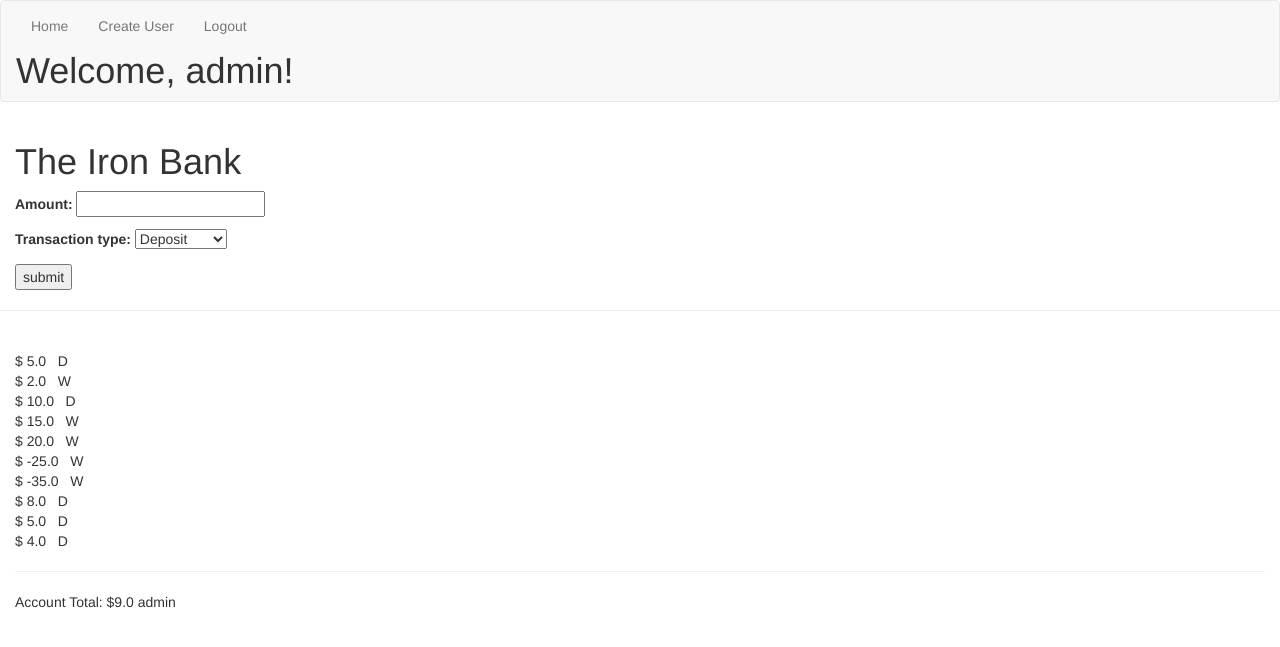
After one commit to destanton/iron_bank, a Django app: page /transaction/ in a window 1280 px wide. The commit adds this page. Shown: the top 647 px of the page. Run offline with Django 3.2, Linux system fonts and the light colour scheme; a user stored in the database is signed in; data comes from the database, SQL or seed files in the repository; both versions use the stored data as it was after the commit; some libraries are stand-ins or nearby versions.

Commit message:
profile views working

```diff
--- a/bank_app/bank/admin.py
+++ b/bank_app/bank/admin.py
@@ -1,5 +1,5 @@
 from django.contrib import admin
-from bank.models import Transaction
+from bank.models import Transaction, Profile
 # Register your models here.
 
-admin.site.register(Transaction)
+admin.site.register([Transaction, Profile])
--- a/bank_app/bank/models.py
+++ b/bank_app/bank/models.py
@@ -32,3 +32,12 @@
 
     def __str__(self):
         return self.user.username
+
+    @property
+    def get_total(self):
+        get_amount = Transaction.objects.filter(user=self.id)
+        new_list = []
+        for total in get_amount:
+            new_list.append(total.amount)
+        print(new_list)
+        return sum(new_list)
--- a/bank_app/bank/views.py
+++ b/bank_app/bank/views.py
@@ -4,7 +4,7 @@
 from django.contrib.auth.models import User
 from django.urls import reverse_lazy
 from rest_framework.generics import ListCreateAPIView
-from bank.models import Transaction
+from bank.models import Transaction, Profile
 
 
 def index_view(request):
@@ -19,6 +19,21 @@
     success_url = "/"
     fields = ('amount', 'transaction_type')
 
+    def get_context_data(self, **kwargs):
+        context = super().get_context_data(**kwargs)
+        context["amount"] = Profile.objects.get(user=self.request.user)
+        context["transaction"] = Transaction.objects.filter(user=self.request.user)
+        return context
+
+    def form_valid(self, form):
+        instance = form.save(commit=False)
+        instance.user = self.request.user
+        if instance.transaction_type == "W":
+            instance.amount = -instance.amount
+        elif instance.transaction_type == "D":
+            instance.amount == instance.amount
+        return super().form_valid(form)
+
 
 class UserCreateView(CreateView):
     model = User
--- a/bank_app/bank_app/urls.py
+++ b/bank_app/bank_app/urls.py
@@ -21,7 +21,7 @@
     url(r'^admin/', admin.site.urls),
     url(r'^', include('django.contrib.auth.urls')),
     url(r'^$', index_view, name="index_view"),
-    url(r'^transaction/(?P<pk>\d+)/$', TransactionCreateView.as_view(), name='transaction_create_view'),
+    url(r'^transaction/$', TransactionCreateView.as_view(), name='transaction_create_view'),
     url(r'^api/transactions/$', TransactionListCreateAPIView.as_view(), name="transaction_list_create_api_view"),
     url(r'^create_user/$', UserCreateView.as_view(), name="user_create_view")
 ]
--- /dev/null
+++ b/bank_app/templates/bank/transaction_form.html
@@ -0,0 +1,23 @@
+{% extends 'base.html' %}
+
+{% block content %}
+<div class="container-fluid">
+  <form class="" action="" method="post">
+    {% csrf_token %}
+    {{ form.as_p }}
+
+    <input type="submit" name="" value="submit">
+  </form>
+</div>
+<hr>
+<div class="container-fluid">
+{% for type in transaction %}
+  <br>
+  $ {{ type.amount }} &nbsp;
+  {{ type.transaction_type }}
+{% endfor %}
+<hr>
+Account Total: ${{ request.user.profile.get_total }}
+{{ amount }}
+</div>
+{% endblock %}
--- a/bank_app/templates/index.html
+++ b/bank_app/templates/index.html
@@ -3,7 +3,7 @@
 {% block content %}
 
     {% if request.user.is_authenticated %}
-      <a href="{% url 'transaction_create_view' user.id %}">Your Account</a>
+      <a href="{% url 'transaction_create_view' %}">Your Account</a>
     {% endif %}
 
 {% endblock %}
```
Also changed, not shown: bank_app/db.sqlite3.
